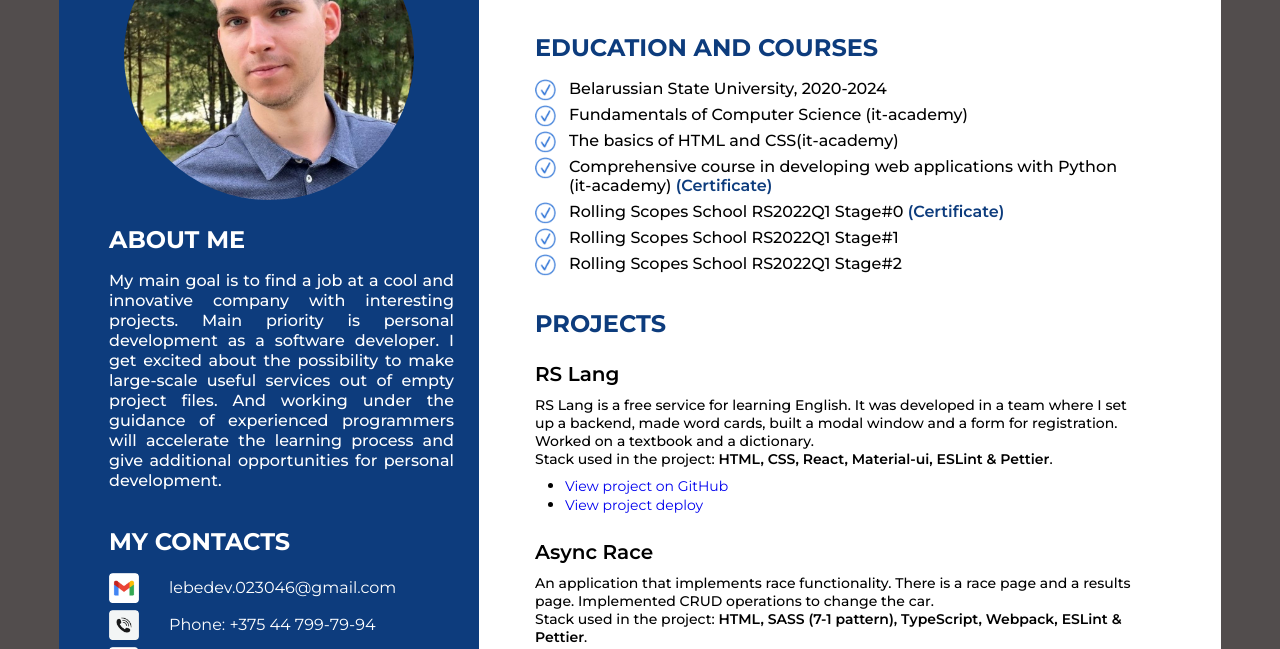
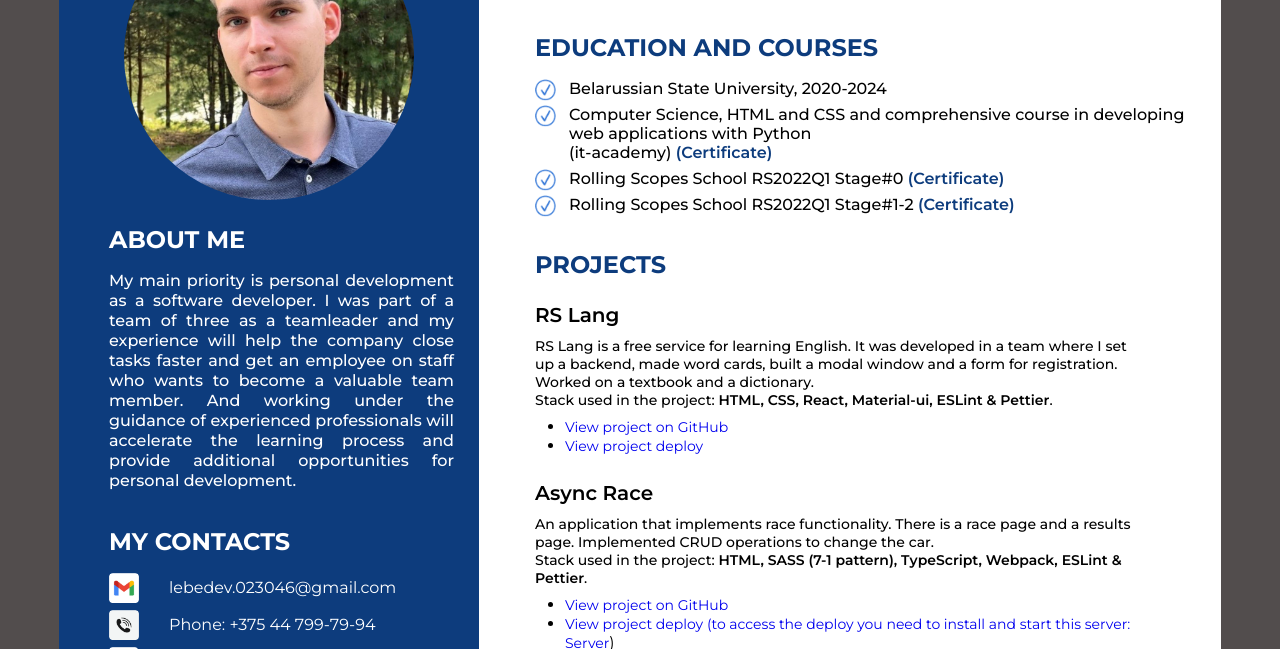
Before and after one commit to Lebedev-023046/CV, a plain HTML site: page index.html in a window 1280 px wide. Shown: the part 110-759 px from the top of the page. Drawn offline with Linux system fonts and the light colour scheme.

Commit message:
refactor: change about me section CV

```diff
--- a/index.html
+++ b/index.html
@@ -23,11 +23,7 @@
       <section class="about">
         <h2 class="about__title title-blue">about me</h2>
         <p class="about__text">
-          My main goal is to find a job at a cool and innovative company with interesting projects.
-          Main priority is personal development as a software developer.
-          I get excited about the possibility to make large-scale useful services out of empty project files.
-          And working under the guidance of experienced programmers will accelerate the learning process and
-          give additional opportunities for personal development.
+          My main priority is personal development as a software developer. I was part of a team of three as a teamleader and my experience will help the company close tasks faster and get an employee on staff who wants to become a valuable team member. And working under the guidance of experienced professionals will accelerate the learning process and provide additional opportunities for personal development.
         </p>
       </section>
       <section class="contacts">
@@ -70,16 +66,15 @@
         <h2 class="education__title title-white">education and courses</h2>
         <ul class="education-list">
           <li class="education-list__item">Belarussian State University, 2020-2024</li>
-          <li class="education-list__item">Fundamentals of Computer Science (it-academy)</li>
-          <li class="education-list__item">The basics of HTML and CSS(it-academy)</li>
-          <li class="education-list__item">Comprehensive course in developing web applications with Python<br>(it-academy)
+          <li class="education-list__item">Computer Science, HTML and CSS and comprehensive course in developing web applications with Python<br>(it-academy)
             <a class="edu-link" target="_blank" href="https://drive.google.com/file/d/1VRHqBsXjYkv6l6S9PXHV5xtvzbqwWutz/view?usp=sharing">(Certificate)</a>
           </li>
           <li class="education-list__item">Rolling Scopes School RS2022Q1 Stage#0
             <a class="edu-link" target="_blank" href="https://drive.google.com/file/d/1dewAOpXsQN13g39K697zpYu_VTANohkp/view?usp=sharing">(Certificate)</a>
           </li>
-          <li class="education-list__item">Rolling Scopes School RS2022Q1 Stage#1</li>
-          <li class="education-list__item">Rolling Scopes School RS2022Q1 Stage#2</li>
+          <li class="education-list__item">Rolling Scopes School RS2022Q1 Stage#1-2
+            <a class="edu-link" target="_blank" href="https://drive.google.com/file/d/1YAJjXyY1U4L5rTGJ8SBNQQP0hQD3gXO9/view?usp=sharing">(Certificate)</a>
+          </li>
       </ul>
       </section>
       <section class="projects">
--- a/style.css
+++ b/style.css
@@ -45,7 +45,7 @@
 .blue-zone {
   max-width: 35%;
   width: 100%;
-  height: 1620px;
+  height: 1550px;
   color: #fff;
   /* background-color: #3C7DD9; */
   background-color: #0d3c7d;
@@ -288,7 +288,7 @@
 .white-zone {
   max-width: 742px;
   width: 100%;
-  height: 1620px;
+  height: 1550px;
   color: #000;
   background-color: #fff;
 }
```
Also changed, not shown: 1 other file.
